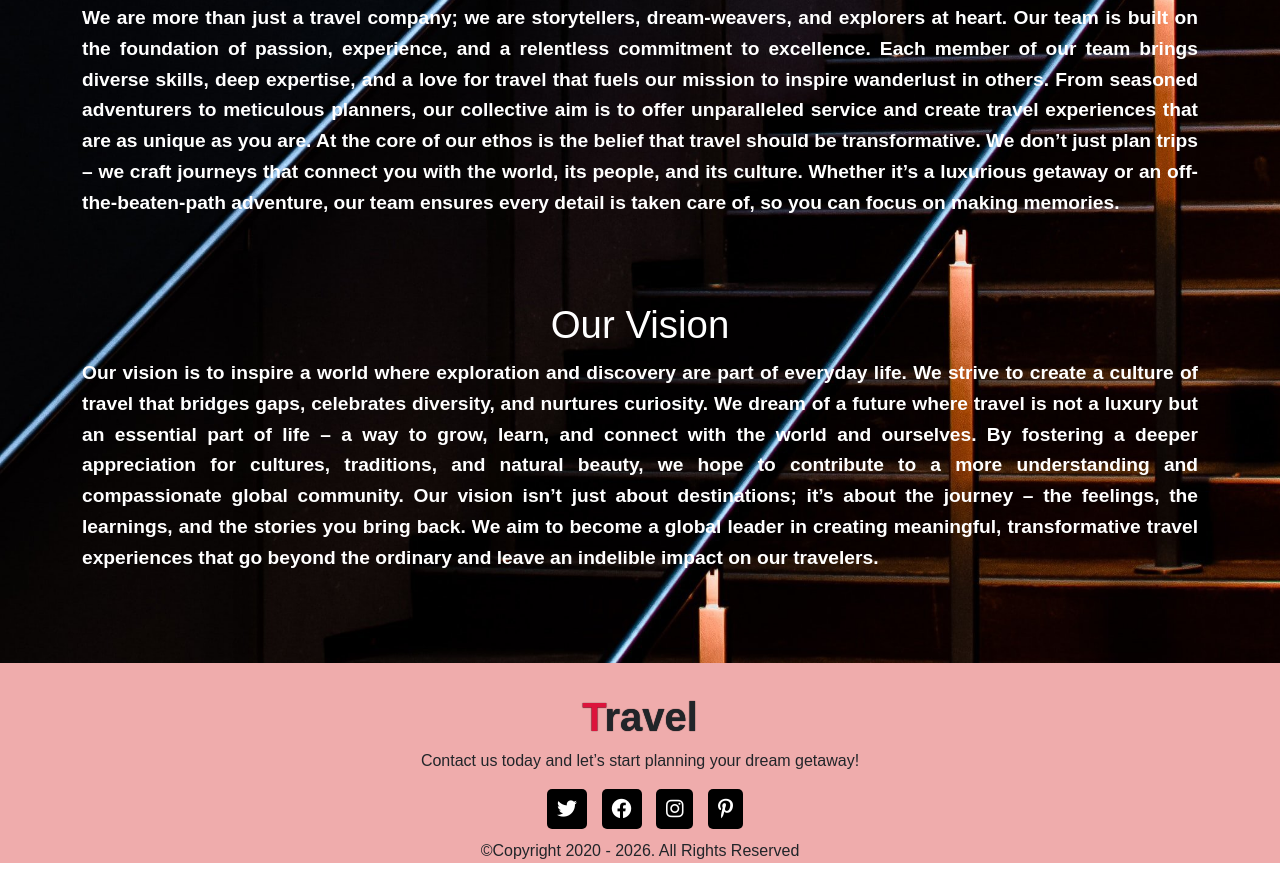
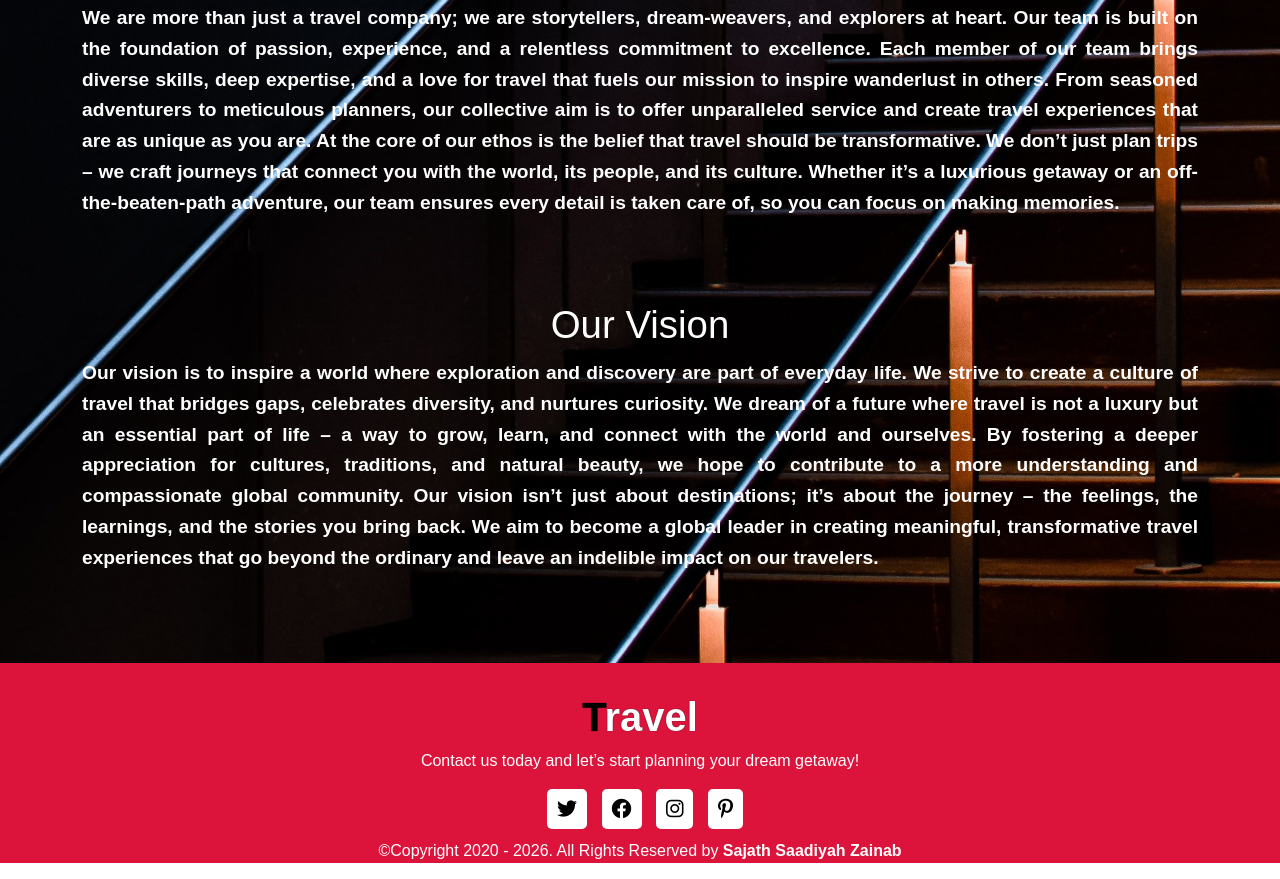
Before and after one commit to saadiyah697/Voyage.github, a plain HTML site: page Travel Website/index.html in a window 1280 px wide. Shown: the part 8689-9568 px from the top of the page. Drawn offline with nearby package versions, Linux system fonts and the light colour scheme.

Commit message:
Front-end

```diff
--- a/Travel Website/index.html
+++ b/Travel Website/index.html
@@ -749,7 +749,7 @@ Our vision isn’t just about destinations; it’s about the journey – the fee
 
 <footer id="footer">
   <h1><span>T</span>ravel</h1>
-  <p>Contact us today and let’s start planning your dream getaway!</p>
+  <p style="color: white;">Contact us today and let’s start planning your dream getaway!</p>
   <div class="social-links">
     <i class="fa-brands fa-twitter"></i>
     <i class="fa-brands fa-facebook"></i>
@@ -757,7 +757,7 @@ Our vision isn’t just about destinations; it’s about the journey – the fee
     <i class="fa-brands fa-pinterest-p"></i>
   </div>
   <div class="copright">
-    <p>&copy;Copyright 2020 - 2026. All Rights Reserved</p>
+    <p style="color: white;">&copy;Copyright 2020 - 2026. All Rights Reserved by <b>Sajath Saadiyah Zainab</b></p>
   </div>
 </footer>
 <!--footer end-->
--- a/Travel Website/style.css
+++ b/Travel Website/style.css
@@ -832,29 +832,31 @@ body {
     width: 100%;
     margin-top: 0px;
     text-align: center;
-    background: rgb(239, 172, 172);
+    background: crimson;
 }
 #footer h1{
     font-weight: 600;
     padding-top: 30px;
     text-shadow: 0px 0px 1px black;
+    color: white;
 }
 #footer h1 span{
-    color: crimson;
+    color: rgb(0, 0, 0);
 }
 .social-links i{
     padding: 10px;
     border-radius: 5px;
     font-size: 20px;
-    background: black;
-    color: white;
+    background: rgb(255, 255, 255);
+    color: rgb(0, 0, 0);
     margin-left: 10px;
     margin-bottom: 10px;
     transition: 0.5s ease;
     cursor: pointer;
 }
 .social-links i:hover{
-    background: crimson;
+    background: rgb(0, 0, 0);
+    color: white;
 }
 /* Footer End */
 
```
